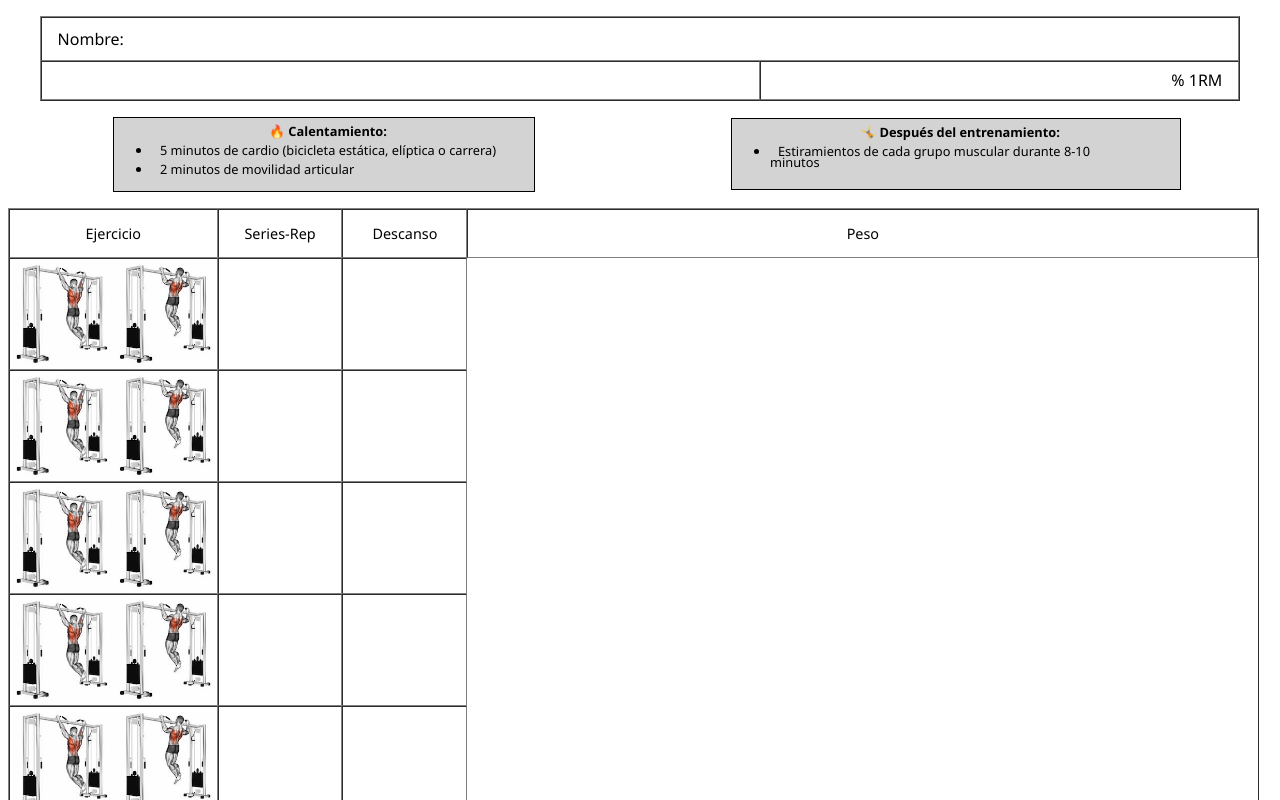
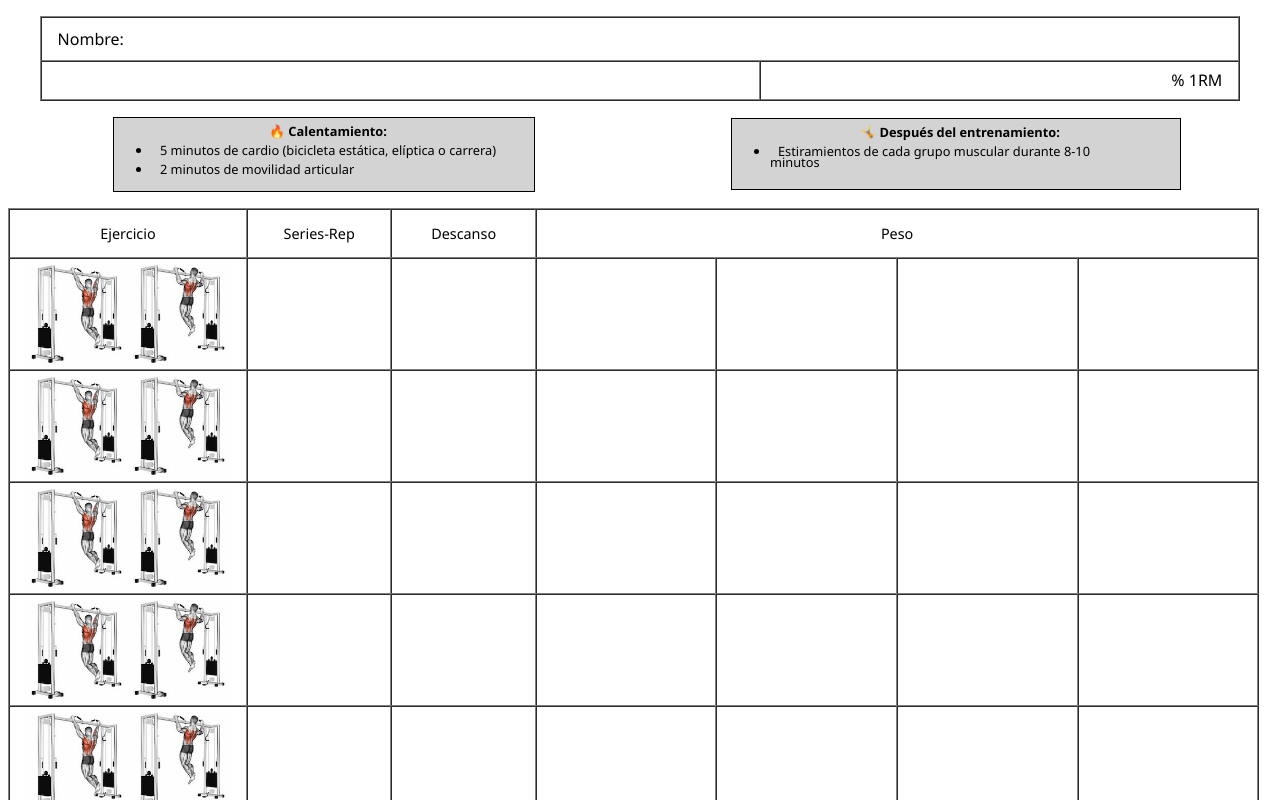
Before and after one commit to fernanfpinformatica/gym-workout-creator, a Vue app: page / in a window 1280 px wide. Shown: the top 800 px of the page. Built offline with nearby package versions, Linux system fonts and the light colour scheme.

Commit message:
Refactor exercise row variable name

```diff
--- a/src/components/ExerciseRow.vue
+++ b/src/components/ExerciseRow.vue
@@ -3,7 +3,7 @@
     <td>
       <div class="exercise-img-wrapper">
         <img
-            :src="imgSrc" />
+            :src="exercise.imgSrc" />
       </div>
     </td>
     <td> </td>
@@ -16,7 +16,7 @@
 export default {
   name: 'ExerciseRow',
   props: {
-    imgSrc: String,
+    exercise: Object,
     weightColumnColespan: Number
   }
 }
--- a/src/components/ExerciseTable.vue
+++ b/src/components/ExerciseTable.vue
@@ -10,10 +10,10 @@
         </td>
       </tr>
       <ExerciseRow
-        v-for="img in exerciseList"
-        :key="img.imgSrc"
-        :imgSrc="img.imgSrc"
-        :colspan="colspan"
+        v-for="exercise in exerciseList"
+        :key="exercise.imgSrc"
+        :exercise="exercise"
+        :weightColumnColespan="weightColumnColespan"
       />
     </tbody>
   </table>
```
